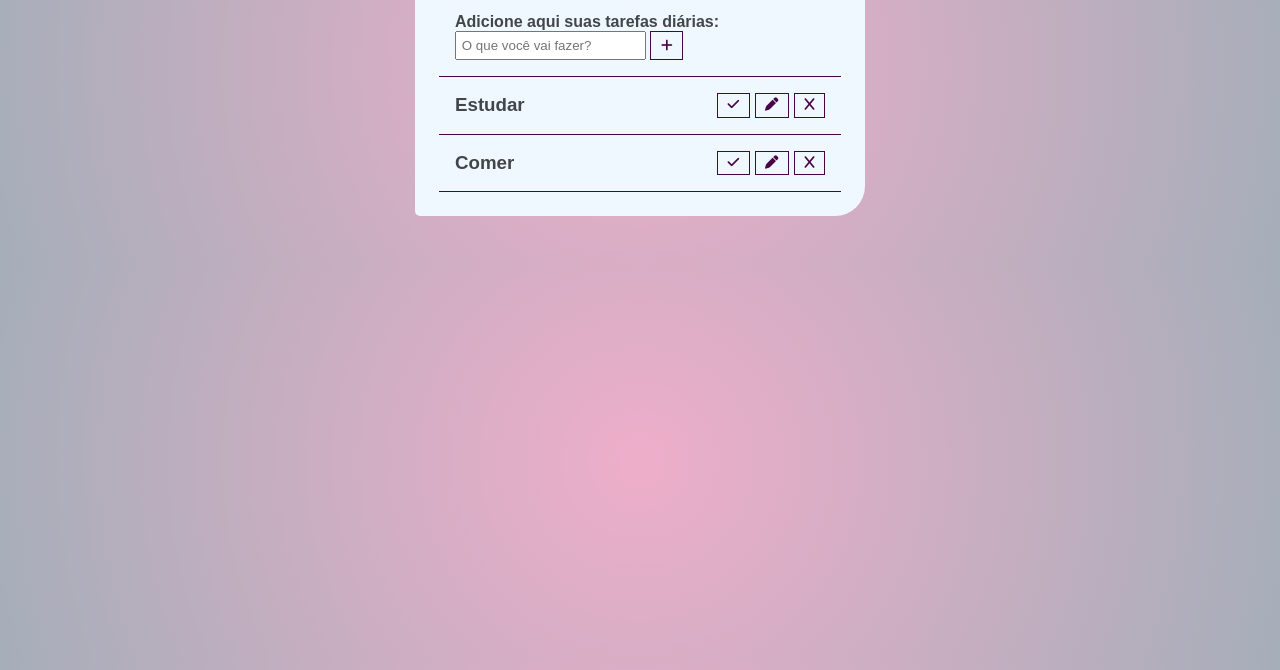
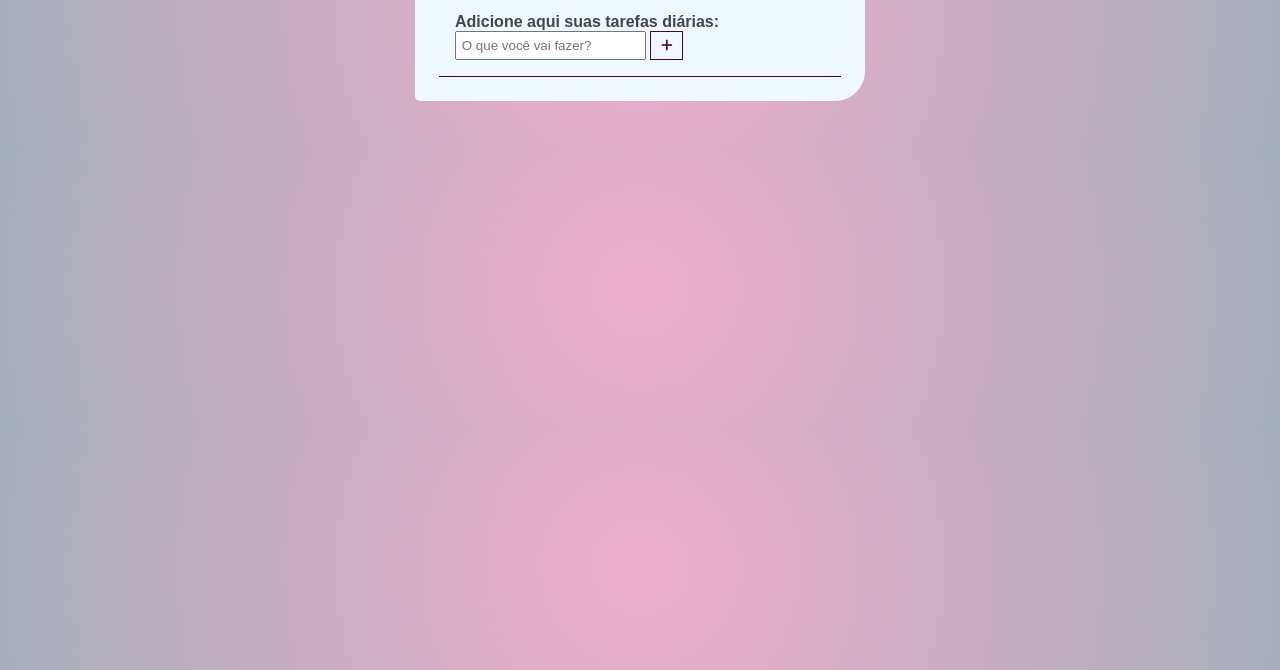
Before and after one commit to adynaslima/Projeto-To-Do-List, a plain HTML site: page index.html in a window 1280 px wide. Shown: the part 130-800 px from the top of the page. Drawn offline with Linux system fonts and the light colour scheme.

Commit message:
:construction:feat: concluindo index.

```diff
--- a/index.html
+++ b/index.html
@@ -32,30 +32,6 @@
             <button id="btn-cancel">Cancelar</button>
         </form>
         <div id="todo-list">
-            <div class="todo">
-                <h3>Estudar</h3>
-                <button class="concluded">
-                    <i class="fa-solid fa-check"></i>
-                </button>
-                <button class="edit">
-                    <i class="fa-sharp fa-solid fa-pen"></i>
-                </button>
-                <button class="remove">
-                    <i class="fa-solid fa-x"></i>
-                </button>
-            </div>
-            <div class="todo">
-                <h3>Comer</h3>
-                <button class="concluded">
-                    <i class="fa-solid fa-check"></i>
-                </button>
-                <button class="edit">
-                    <i class="fa-sharp fa-solid fa-pen"></i>
-                </button>
-                <button class="remove">
-                    <i class="fa-solid fa-x"></i>
-                </button>
-            </div>
         </div>
     </section>
 </body>
```
